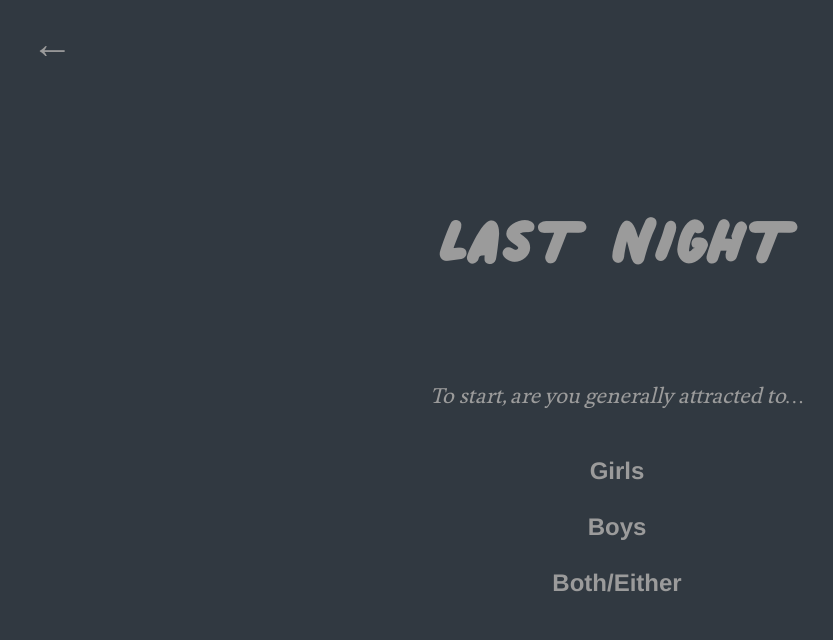
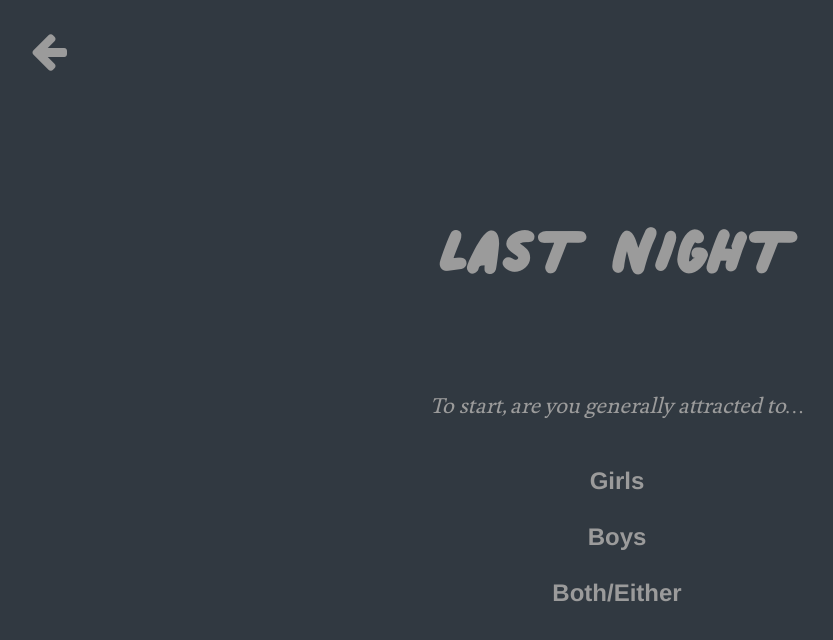
Before and after one commit to Midgray/last-night, a plain HTML site: page web-pub/story.html in a window 1280 px wide. Shown: the whole page, without its empty margins (23-856 px from the left). Drawn offline with Linux system fonts and the light colour scheme; a small style sheet from the web is missing; files whose address does not match are found by name.

Commit message:
replace story back arrow

```diff
--- a/web-pub/story.html
+++ b/web-pub/story.html
@@ -33,12 +33,16 @@
     <link rel="preload" as="font" href="fonts/feijoa/Feijoa_Medium.woff2" type="font/woff2" crossorigin="anonymous">
     <link rel="preload" as="font" href="fonts/feijoa/Feijoa_Medium.woff" type="font/woff" crossorigin="anonymous">
 
+     <!-- icons -->
+     <link rel="stylesheet" href="//maxcdn.bootstrapcdn.com/font-awesome/4.3.0/css/font-awesome.min.css">
+
 </head>
 
 <body id="story-body">
 
 <div class="outerContainer">
-<h2 id="story-nav"><a href="index.html">&#8592;</a></h2>
+<!-- <h2 id="story-nav"><a href="index.html">&#8592;</a></h2>  -->
+<h2 id="story-nav"><a class="fa fa-arrow-left fa-1x" href="index.html"></a></h2>
       <div id="story" class="container">
           <div class="header">
               <h1>Last Night</h1>
```
